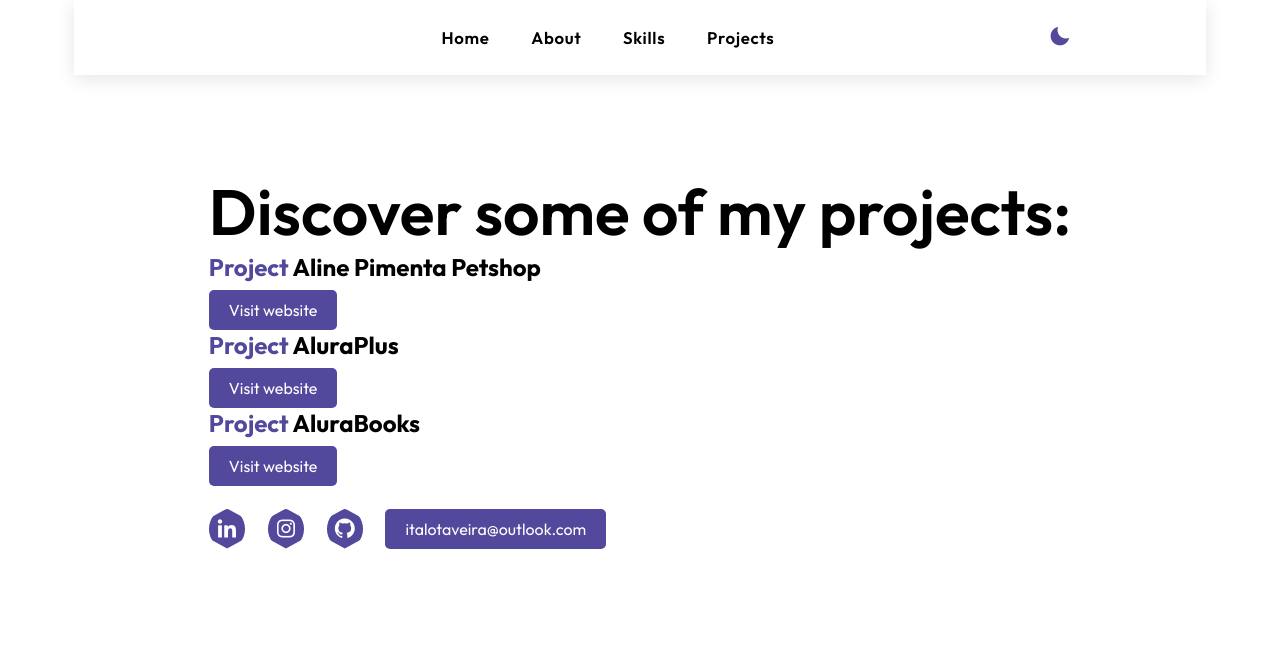
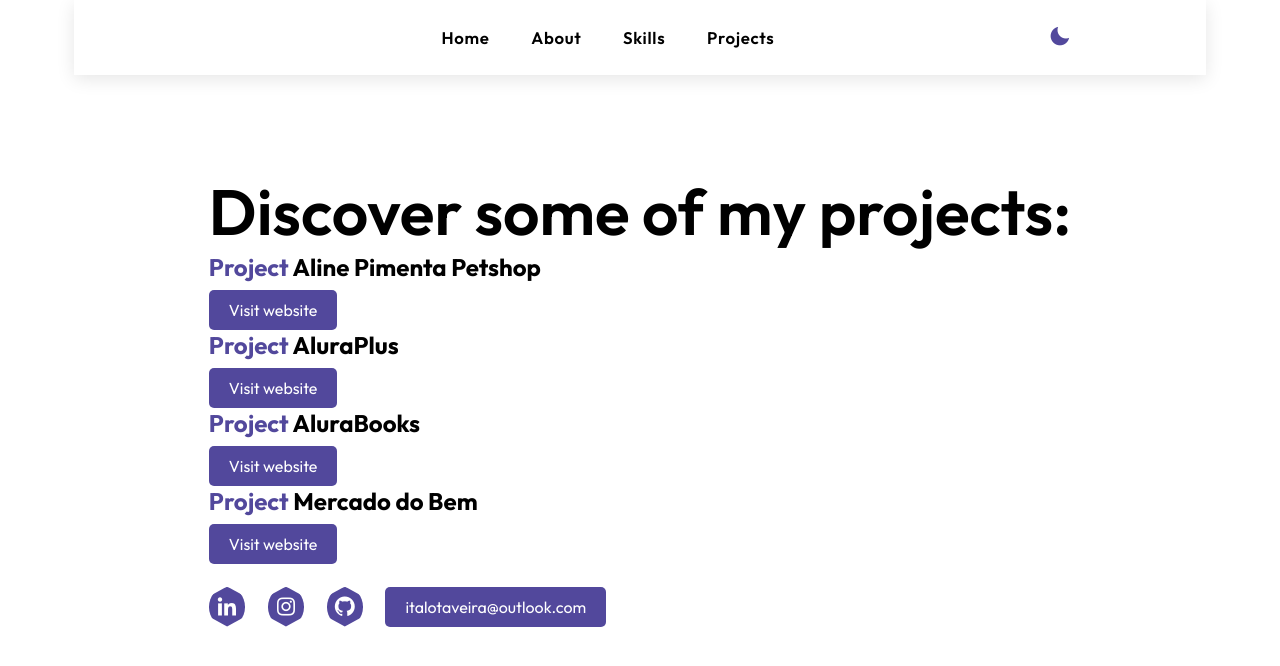
Before and after one commit to ItaloTaveira/Portfolio, a plain HTML site: page projects.html in a window 1280 px wide. Drawn offline with nearby package versions, Linux system fonts and the light colour scheme.

Commit message:
Subindo melhoria no mercado do bem

```diff
--- a/projects.html
+++ b/projects.html
@@ -52,6 +52,9 @@
                     <h2><span class="site" style="color:#52489C;">Project</span> AluraBooks</h2>
                     <a class="site-btn" id="site-btn" href="https://alura-books-flame-five.vercel.app/"
                         target="_blank">Visit website</a>
+                    <h2><span class="site" style="color:#52489C;">Project</span> Mercado do Bem</h2>
+                    <a class="site-btn" id="site-btn" href="http://www.mercadodobem.org/"
+                        target="_blank">Visit website</a>
                     <div class="social">
                         <a href="https://www.linkedin.com/in/%C3%ADtalo-taveira-205212173/" style="--socialAni:1"><i
                                 class='bx bxl-linkedin'></i></a>
```
